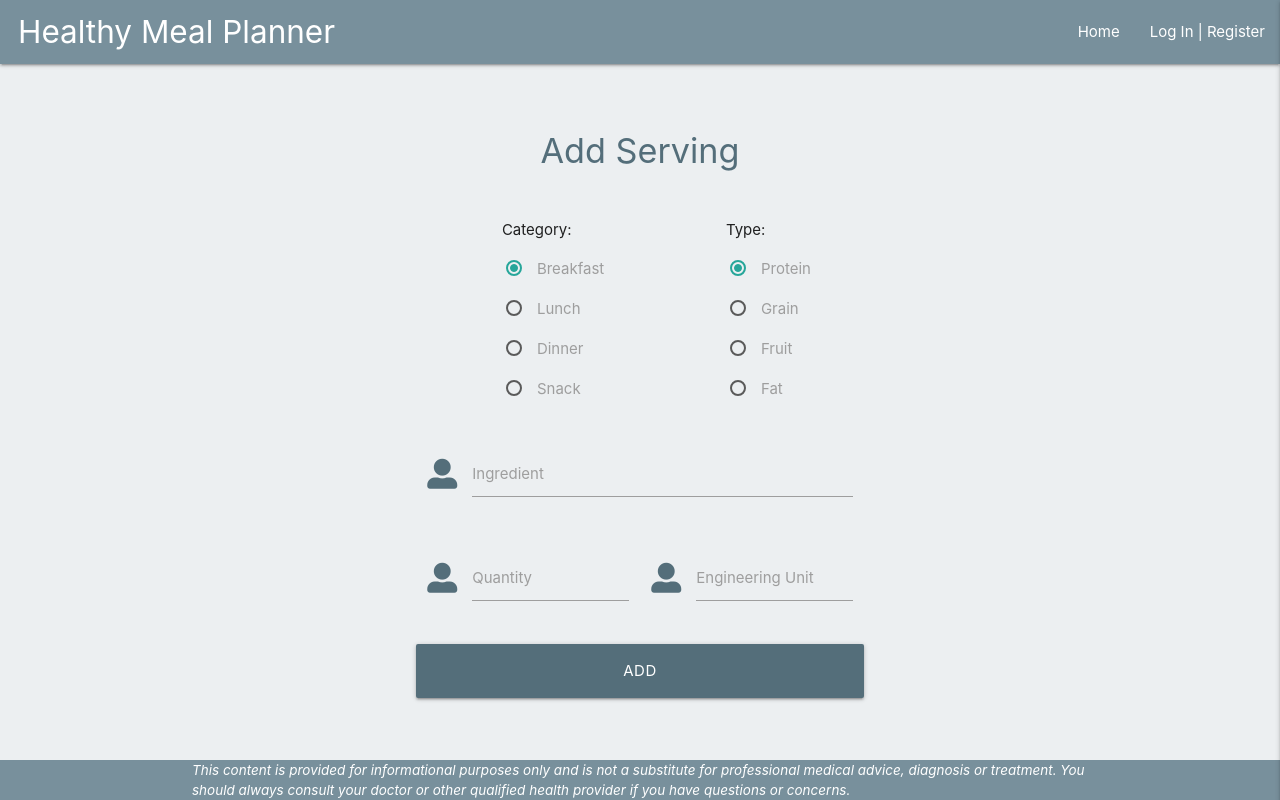
After one commit to belaventer/healthy-meal-planner, a Flask app: template templates/add_serving.html in a window 1280 px wide. The commit adds this page. Run offline with Flask 2, Linux system fonts and the light colour scheme; the template is opened without the code that fills it, so the values that code supplies are empty; some libraries are stand-ins or nearby versions.

Commit message:
Add 'Add Serving' template

```diff
--- a/app.py
+++ b/app.py
@@ -141,6 +141,22 @@ def servings(username):
     return redirect(url_for("login"))
 
 
+@app.route("/add_serving")
+def add_serving():
+    if "user" in session:
+        user = mongo.db.users.find_one(
+            {"username": session["user"]})
+
+        if not user["admin"]:
+            return redirect(url_for("home"))
+
+        else:
+            return render_template(
+                "add_serving.html", user=user)
+
+    return redirect(url_for("home"))
+
+
 @app.route("/logout")
 def logout():
     # remove user from session cookie
--- a/static/css/style.css
+++ b/static/css/style.css
@@ -24,6 +24,10 @@ nav .brand-logo {
 
 .card-panel {
     padding: 20px 5px;
+}
+
+.hide-option {
+    display: none;
 }
 
 /* Media queries for responsiviness */
--- a/static/js/script.js
+++ b/static/js/script.js
@@ -1,4 +1,39 @@
  $(document).ready(function(){
     $('.sidenav').sidenav({edge: "right"});
     $('.tooltipped').tooltip();
+
+    $('#category input').click(function () {
+        switch($(this).val()) {
+            case "breakfast":
+                    $("#grain").parent().parent().removeClass("hide-option")
+                    $("#vegetables").parent().parent().addClass("hide-option")
+                    $("#fruit").parent().parent().removeClass("hide-option")
+                    $("#fat").parent().parent().removeClass("hide-option")
+                    $("#carbohydrate").parent().parent().addClass("hide-option")
+                break;
+            case "lunch":
+                    $("#grain").parent().parent().removeClass("hide-option")
+                    $("#vegetables").parent().parent().removeClass("hide-option")
+                    $("#fruit").parent().parent().removeClass("hide-option")
+                    $("#fat").parent().parent().removeClass("hide-option")
+                    $("#carbohydrate").parent().parent().addClass("hide-option")
+                break;
+            case "dinner":
+                    $("#grain").parent().parent().removeClass("hide-option")
+                    $("#vegetables").parent().parent().removeClass("hide-option")
+                    $("#fruit").parent().parent().addClass("hide-option")
+                    $("#fat").parent().parent().removeClass("hide-option")
+                    $("#carbohydrate").parent().parent().addClass("hide-option")
+                break;
+            case "snack":
+                    $("#grain").parent().parent().addClass("hide-option")
+                    $("#vegetables").parent().parent().addClass("hide-option")
+                    $("#fruit").parent().parent().addClass("hide-option")
+                    $("#fat").parent().parent().addClass("hide-option")
+                    $("#carbohydrate").parent().parent().removeClass("hide-option")
+                break;
+            default:
+                // code block
+            }
+    });
   });
--- /dev/null
+++ b/templates/add_serving.html
@@ -0,0 +1,118 @@
+{% extends "base.html" %}
+{% block content %}
+
+<div class="row">
+    <!-- Log in form -->
+    <div class="col s12">
+        <div class="row center-align">
+            <h4 class="col s12 section blue-grey-text text-darken-1">Add Serving</h4>
+        </div>
+
+        <div class="row">
+            <form class="col s12 section" method="" action="">
+                    <div class="div row">
+                        <div class="col s6 m3 offset-m4" id="category">
+                            <p>Category:</p>
+                            <p>
+                                <label for="breakfast">
+                                    <input class="with-gap" name="category_meal" value="breakfast" id="breakfast" type="radio" checked />
+                                    <span>Breakfast</span>
+                                </label>
+                            </p>
+                            <p>
+                                <label for="lunch">
+                                    <input class="with-gap" name="category_meal" value="lunch" id="lunch" type="radio" />
+                                    <span>Lunch</span>
+                                </label>
+                            </p>
+                            <p>
+                                <label for="dinner">
+                                    <input class="with-gap" name="category_meal" value="dinner" id="dinner" type="radio" />
+                                    <span>Dinner</span>
+                                </label>
+                            </p>
+                            <p>
+                                <label for="snack">
+                                    <input class="with-gap" name="category_meal" value="snack" id="snack" type="radio" />
+                                    <span>Snack</span>
+                                </label>
+                            </p>
+                        </div>
+
+                        <div class="col s6 m3" id="category_type">
+                            <p>Type:</p>
+                            <p>
+                                <label for="protein">
+                                    <input class="with-gap" name="category_type" value="protein" id="protein" type="radio" checked />
+                                    <span>Protein</span>
+                                </label>
+                            </p>
+                            <p>
+                                <label for="grain">
+                                    <input class="with-gap" name="category_type" value="grain" id="grain" type="radio" />
+                                    <span>Grain</span>
+                                </label>
+                            </p>
+                            <p class="hide-option">
+                                <label for="vegetables">
+                                    <input class="with-gap" name="category_type" value="vegetables" id="vegetables" type="radio" />
+                                    <span>Vegetables</span>
+                                </label>
+                            </p>
+                            <p>
+                                <label for="fruit">
+                                    <input class="with-gap" name="category_type" value="fruit" id="fruit" type="radio" />
+                                    <span>Fruit</span>
+                                </label>
+                            </p>
+                            <p>
+                                <label for="fat">
+                                    <input class="with-gap" name="category_type" value="fat" id="fat" type="radio" />
+                                    <span>Fat</span>
+                                </label>
+                            </p>
+                            <p class="hide-option">
+                                <label for="carbohydrate">
+                                    <input class="with-gap" name="category_type" value="carbohydrate" id="carbohydrate" type="radio" />
+                                    <span>Carbohydrate</span>
+                                </label>
+                            </p>
+                        </div>
+                </div>
+
+                <div class="row">
+                    <div class="input-field col s12 m6 offset-m3">
+                        <i class="fas fa-user-alt prefix blue-grey-text text-darken-1"></i>
+                        <input id="ingredient" name="ingredient" type="text" minlength="4"
+                            maxlength="50" pattern="^[a-zA-Z]{4,50}$" class="validate" required>
+                        <label for="ingredient">Ingredient</label>
+                    </div>
+                </div>
+
+                <div class="row">
+                    <div class="input-field col s6 m3 offset-m3">
+                        <i class="fas fa-user-alt prefix blue-grey-text text-darken-1"></i>
+                        <input id="quantity" name="quantity" type="text" minlength="1"
+                            maxlength="2" pattern="^[0-9]{1,2}$" class="validate" required>
+                        <label for="quantity">Quantity</label>
+                    </div>
+
+                    <div class="input-field col s6 m3">
+                        <i class="fas fa-user-alt prefix blue-grey-text text-darken-1"></i>
+                        <input id="engineering_unit" name="engineering_unit" type="text" minlength="1"
+                            maxlength="20" pattern="^[a-zA-Z0-9]{1,20}$" class="validate" required>
+                        <label for="engineering_unit">Engineering Unit</label>
+                    </div>
+                </div>
+
+                <div class="row">
+                    <button type="submit" class="col s6 offset-s3 btn-large blue-grey darken-1">
+                        Add
+                    </button>
+                </div>
+            </form>
+        </div>
+    </div>
+</div>
+
+{% endblock %}
--- a/templates/login.html
+++ b/templates/login.html
@@ -28,7 +28,7 @@
                     <div class="input-field col s12">
                         <i class="fas fa-user-alt prefix blue-grey-text text-darken-1"></i>
                         <input id="username" name="username" type="text" minlength="4"
-                            maxlength="15" pattern="^[a-zA-Z0-9]{5,15}$" class="validate" required>
+                            maxlength="15" pattern="^[a-zA-Z0-9]{4,15}$" class="validate" required>
                         <label for="username">Username</label>
                     </div>
                 </div>
@@ -36,7 +36,7 @@
                     <div class="input-field col s12">
                         <i class="fas fa-user-lock prefix blue-grey-text text-darken-1"></i>
                         <input id="password" name="password" type="password" minlength="6"
-                            maxlength="24" pattern="^[a-zA-Z0-9]{5,15}$" class="validate" required>
+                            maxlength="24" pattern="^[a-zA-Z0-9]{6,24}$" class="validate" required>
                         <label for="password">Password</label>
                     </div>
                 </div>
--- a/templates/servings.html
+++ b/templates/servings.html
@@ -37,7 +37,7 @@
         {% endif %}
 
         <div class="col s5 offset-s1 m3 offset-m1">
-            <a class="btn-floating btn-large waves-effect waves-light blue-grey lighten-1
+            <a href="{{ url_for('add_serving') }}" class="btn-floating btn-large waves-effect waves-light blue-grey lighten-1
                 tooltipped" data-position="top" data-tooltip="Add serving">
                 <i class="fas fa-plus"></i>
             </a>
```
